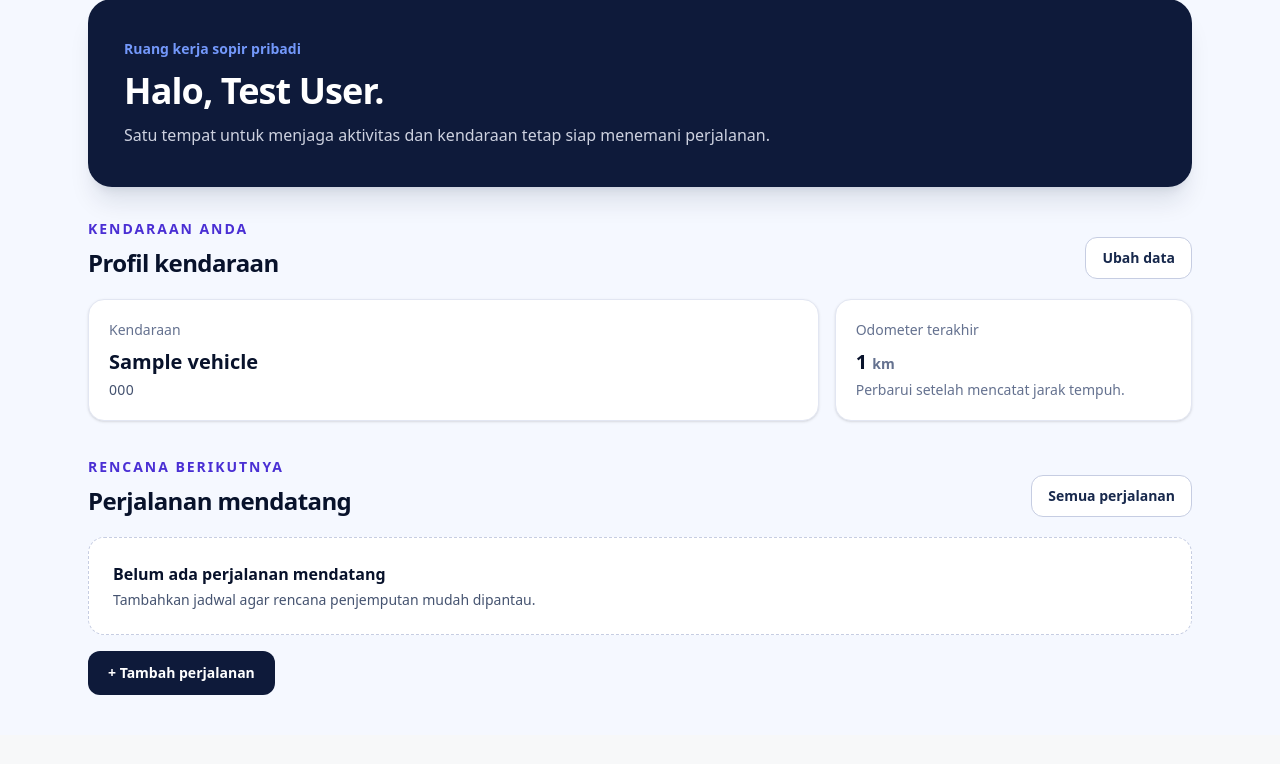
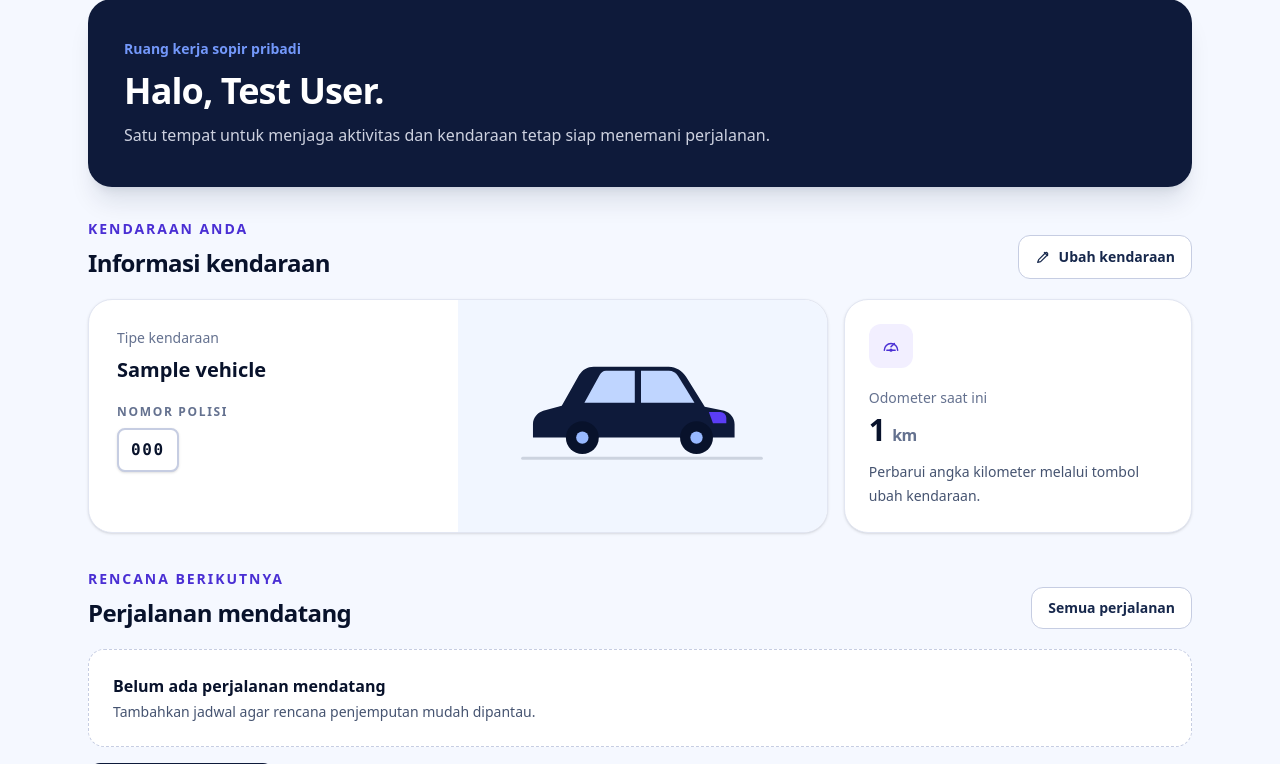
Before and after one commit to hafli-setiawan27/PBAI-Project-Munyopir, a Laravel app: page /dashboard in a window 1280 px wide. Shown: the part 118-882 px from the top of the page. Before the commit the page ends 813 px from the top, so only its background shows below. Run offline with Laravel 12, Linux system fonts and the light colour scheme; a user stored in the database is signed in; data comes from the database, SQL or seed files in the repository; tables that the repository leaves empty hold one stand-in row (values such as "Sample post"); style sheets or scripts are compiled from the project's sources.

Commit message:
Informasi kendaraan di dasbor kini lebih jelas
Dasbor menampilkan ilustrasi kendaraan, detail kendaraan yang lebih mudah dibaca, dan tombol untuk membuka profil kendaraan.

Co-authored-by: Copilot <223556219+Copilot@users.noreply.github.com>

```diff
--- a/munyopir/resources/views/dashboard.blade.php
+++ b/munyopir/resources/views/dashboard.blade.php
@@ -13,23 +13,57 @@
         <div class="flex flex-wrap items-end justify-between gap-3">
             <div>
                 <p class="text-sm font-semibold uppercase tracking-[0.14em] text-accent-700">Kendaraan Anda</p>
-                <h2 class="mt-2 text-2xl font-bold tracking-tight text-brand-950">Profil kendaraan</h2>
+                <h2 class="mt-2 text-2xl font-bold tracking-tight text-brand-950">Informasi kendaraan</h2>
             </div>
-            <a href="{{ route('vehicles.edit') }}" class="rounded-xl border border-brand-200 bg-white px-4 py-2.5 text-sm font-semibold text-brand-800 transition hover:border-accent-600 hover:text-accent-700">
-                Ubah data
+            <a href="{{ route('vehicles.edit') }}" class="inline-flex min-h-11 items-center gap-2 rounded-xl border border-brand-200 bg-white px-4 py-2.5 text-sm font-semibold text-brand-800 transition hover:border-accent-600 hover:text-accent-700">
+                <svg viewBox="0 0 24 24" fill="none" class="size-4" stroke="currentColor" stroke-width="1.8" aria-hidden="true">
+                    <path d="m14 5 5 5M4 20l4.5-1 10-10a2.1 2.1 0 0 0-3-3l-10 10L4 20Z" stroke-linecap="round" stroke-linejoin="round"/>
+                </svg>
+                Ubah kendaraan
             </a>
         </div>
 
-        <div class="mt-5 grid gap-4 sm:grid-cols-3">
-            <article class="rounded-2xl border border-brand-100 bg-white p-5 shadow-sm sm:col-span-2">
-                <p class="text-sm text-brand-700/70">Kendaraan</p>
-                <p class="mt-2 text-xl font-bold text-brand-950">{{ $vehicle->name }}</p>
-                <p class="mt-1 text-sm font-medium uppercase tracking-wide text-brand-800/80">{{ $vehicle->plate_number }}</p>
+        <div class="mt-5 grid gap-4 lg:grid-cols-[minmax(0,1.7fr)_minmax(15rem,0.8fr)]">
+            <article class="overflow-hidden rounded-3xl border border-brand-100 bg-white shadow-sm">
+                <div class="grid h-full md:grid-cols-2">
+                    <div class="p-5 sm:p-7">
+                        <p class="text-sm text-brand-700/70">Tipe kendaraan</p>
+                        <h3 class="mt-2 text-xl font-bold text-brand-950">{{ $vehicle->name }}</h3>
+                        <p class="mt-5 text-xs font-semibold uppercase tracking-[0.14em] text-brand-700/70">Nomor polisi</p>
+                        <div class="mt-2 inline-flex min-h-11 items-center rounded-lg border-2 border-brand-200 bg-white px-3 py-2 shadow-sm">
+                            <span class="font-mono text-base font-bold tracking-widest text-brand-950">{{ $vehicle->plate_number }}</span>
+                        </div>
+                    </div>
+
+                    <div class="flex min-h-44 items-center justify-center bg-sky-50 px-5 py-7 sm:min-h-56">
+                        <svg viewBox="0 0 280 140" class="h-auto w-full max-w-[18rem] text-brand-900" role="img" aria-label="Ilustrasi kendaraan">
+                            <path d="M34 91V78c0-6 4-11 10-13l18-5 17-30c3-5 8-8 14-8h73c7 0 13 4 17 10l18 29 19 4c6 2 10 7 10 13v13H34Z" fill="currentColor"/>
+                            <path d="m84 57 15-27a7 7 0 0 1 6-4h28v31H84Z" class="text-sky-200" fill="currentColor"/>
+                            <path d="M139 26h27c4 0 7 2 9 5l16 26h-52V26Z" class="text-sky-200" fill="currentColor"/>
+                            <path d="M205 66h11a6 6 0 0 1 6 6v5h-13l-4-11Z" class="text-accent-600" fill="currentColor"/>
+                            <circle cx="82" cy="91" r="16" class="text-brand-950" fill="currentColor"/>
+                            <circle cx="82" cy="91" r="6" class="text-sky-300" fill="currentColor"/>
+                            <circle cx="193" cy="91" r="16" class="text-brand-950" fill="currentColor"/>
+                            <circle cx="193" cy="91" r="6" class="text-sky-300" fill="currentColor"/>
+                            <path d="M24 111h232" stroke="currentColor" stroke-linecap="round" stroke-opacity=".16" stroke-width="3"/>
+                        </svg>
+                    </div>
+                </div>
             </article>
-            <article class="rounded-2xl border border-brand-100 bg-white p-5 shadow-sm">
-                <p class="text-sm text-brand-700/70">Odometer terakhir</p>
-                <p class="mt-2 text-xl font-bold text-brand-950">{{ number_format($vehicle->current_odometer, 0, ',', '.') }} <span class="text-sm font-semibold text-brand-700/70">km</span></p>
-                <p class="mt-1 text-sm text-brand-700/70">Perbarui setelah mencatat jarak tempuh.</p>
+
+            <article class="rounded-3xl border border-brand-100 bg-white p-5 shadow-sm sm:p-6">
+                <div class="flex size-11 items-center justify-center rounded-xl bg-accent-50 text-accent-700" aria-hidden="true">
+                    <svg viewBox="0 0 24 24" fill="none" class="size-5" stroke="currentColor" stroke-width="1.8">
+                        <path d="M4 17a8 8 0 1 1 16 0M12 13l4-4M7 17h10" stroke-linecap="round" stroke-linejoin="round"/>
+                        <circle cx="12" cy="17" r="1"/>
+                    </svg>
+                </div>
+                <p class="mt-5 text-sm font-medium text-brand-700/70">Odometer saat ini</p>
+                <p class="mt-1 text-3xl font-bold tracking-tight text-brand-950">
+                    {{ number_format($vehicle->current_odometer, 0, ',', '.') }}
+                    <span class="text-base font-semibold text-brand-700/70">km</span>
+                </p>
+                <p class="mt-3 text-sm leading-6 text-brand-800/80">Perbarui angka kilometer melalui tombol ubah kendaraan.</p>
             </article>
         </div>
     </section>
```
Also changed, not shown: munyopir/tests/Feature/DriverAccountAndVehicleTest.php (+21 -0 lines).
